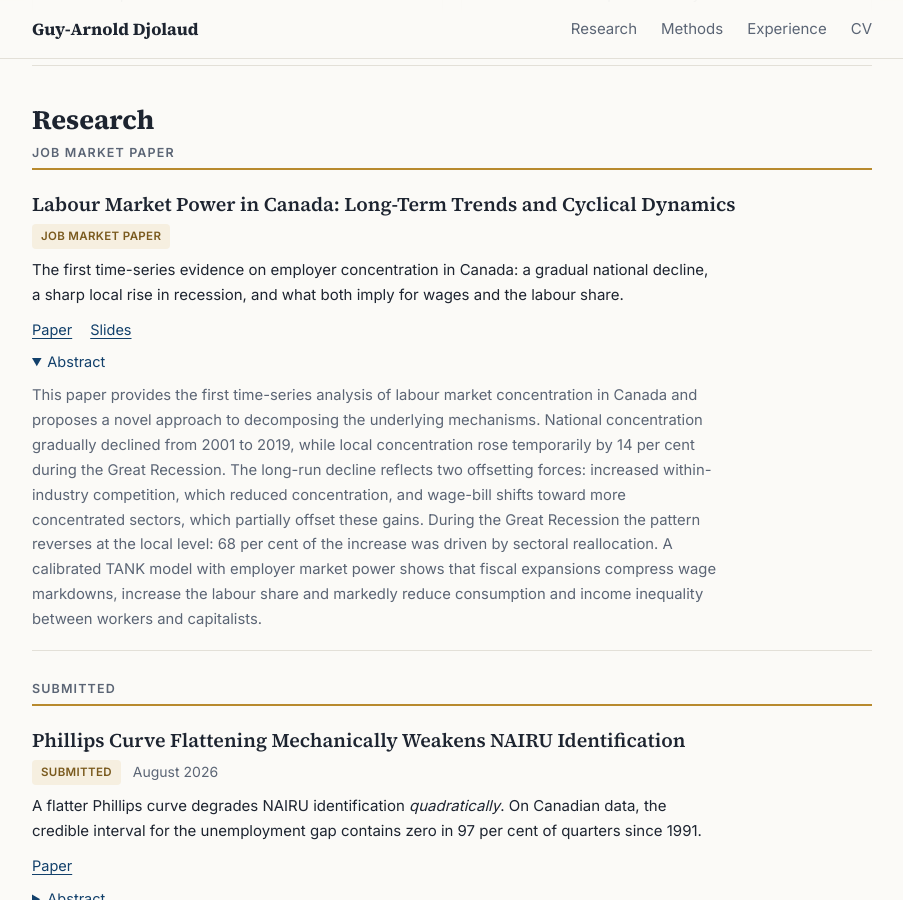
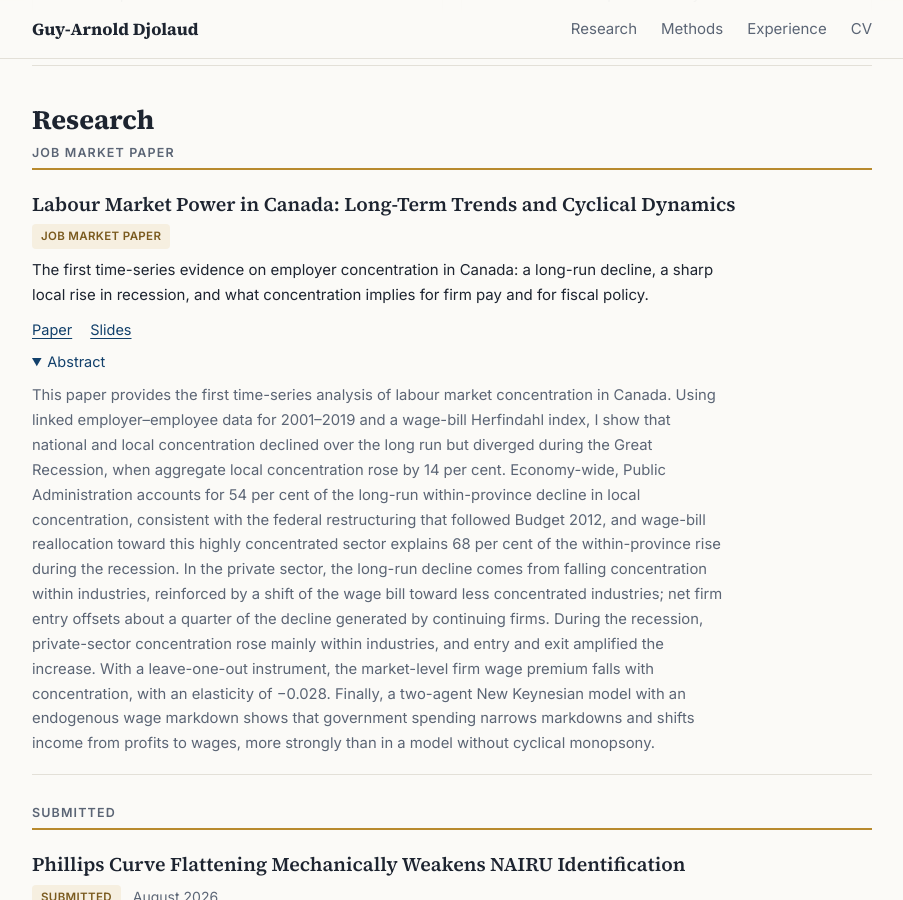
Before and after one commit to Guy-Djolaud/Guy-Djolaud.github.io, a Jekyll site: the page index.html, which Jekyll copies as it is, in a window 1280 px wide and 900 px high, scrolled down 986 px. Shown: the whole window, without its empty margins (188-1091 px from the left). Built offline with Jekyll 4.4.1, drawn with Linux system fonts in a browser that asks for light colours.

Commit message:
Update Labour Market Power in Canada paper (October 2026 version) and abstract
Co-Authored-By: Claude Opus 5.5 <noreply@anthropic.com>
Claude-Session: https://claude.ai/code/session_013ePxvwyP7NdEZimVeoibf3

```diff
--- a/index.html
+++ b/index.html
@@ -250,22 +250,27 @@
     <div class="paper" id="labour-market-power">
       <div class="title">Labour Market Power in Canada: Long-Term Trends and Cyclical Dynamics</div>
       <div class="meta"><span class="tag">Job market paper</span></div>
-      <p class="takeaway">The first time-series evidence on employer concentration in Canada: a gradual national decline, a sharp local rise in recession, and what both imply for wages and the labour share.</p>
+      <p class="takeaway">The first time-series evidence on employer concentration in Canada: a long-run decline, a sharp local rise in recession, and what concentration implies for firm pay and for fiscal policy.</p>
       <div class="links">
         <a href="files/Labour_Market_Power_Canada_Djolaud.pdf">Paper</a>
         <a href="files/CEA_Slides.pdf">Slides</a>
       </div>
       <details open>
         <summary>Abstract</summary>
-        <p>This paper provides the first time-series analysis of labour market concentration in Canada and proposes a
-        novel approach to decomposing the underlying mechanisms. National concentration gradually declined from 2001 to
-        2019, while local concentration rose temporarily by 14 per cent during the Great Recession. The long-run decline
-        reflects two offsetting forces: increased within-industry competition, which reduced concentration, and
-        wage-bill shifts toward more concentrated sectors, which partially offset these gains. During the Great
-        Recession the pattern reverses at the local level: 68 per cent of the increase was driven by sectoral
-        reallocation. A calibrated TANK model with employer market power shows that fiscal expansions compress wage
-        markdowns, increase the labour share and markedly reduce consumption and income inequality between workers and
-        capitalists.</p>
+        <p>This paper provides the first time-series analysis of labour market concentration in Canada. Using linked
+        employer&ndash;employee data for 2001&ndash;2019 and a wage-bill Herfindahl index, I show that national and local
+        concentration declined over the long run but diverged during the Great Recession, when aggregate local
+        concentration rose by 14 per cent. Economy-wide, Public Administration accounts for 54 per cent of the long-run
+        within-province decline in local concentration, consistent with the federal restructuring that followed Budget
+        2012, and wage-bill reallocation toward this highly concentrated sector explains 68 per cent of the
+        within-province rise during the recession. In the private sector, the long-run decline comes from falling
+        concentration within industries, reinforced by a shift of the wage bill toward less concentrated industries;
+        net firm entry offsets about a quarter of the decline generated by continuing firms. During the recession,
+        private-sector concentration rose mainly within industries, and entry and exit amplified the increase. With a
+        leave-one-out instrument, the market-level firm wage premium falls with concentration, with an elasticity of
+        &minus;0.028. Finally, a two-agent New Keynesian model with an endogenous wage markdown shows that government
+        spending narrows markdowns and shifts income from profits to wages, more strongly than in a model without
+        cyclical monopsony.</p>
       </details>
     </div>
 
```
Also changed, not shown: _publications/2009-10-01-paper-title-number-1.md (+4 -4 lines), 1 other file.
